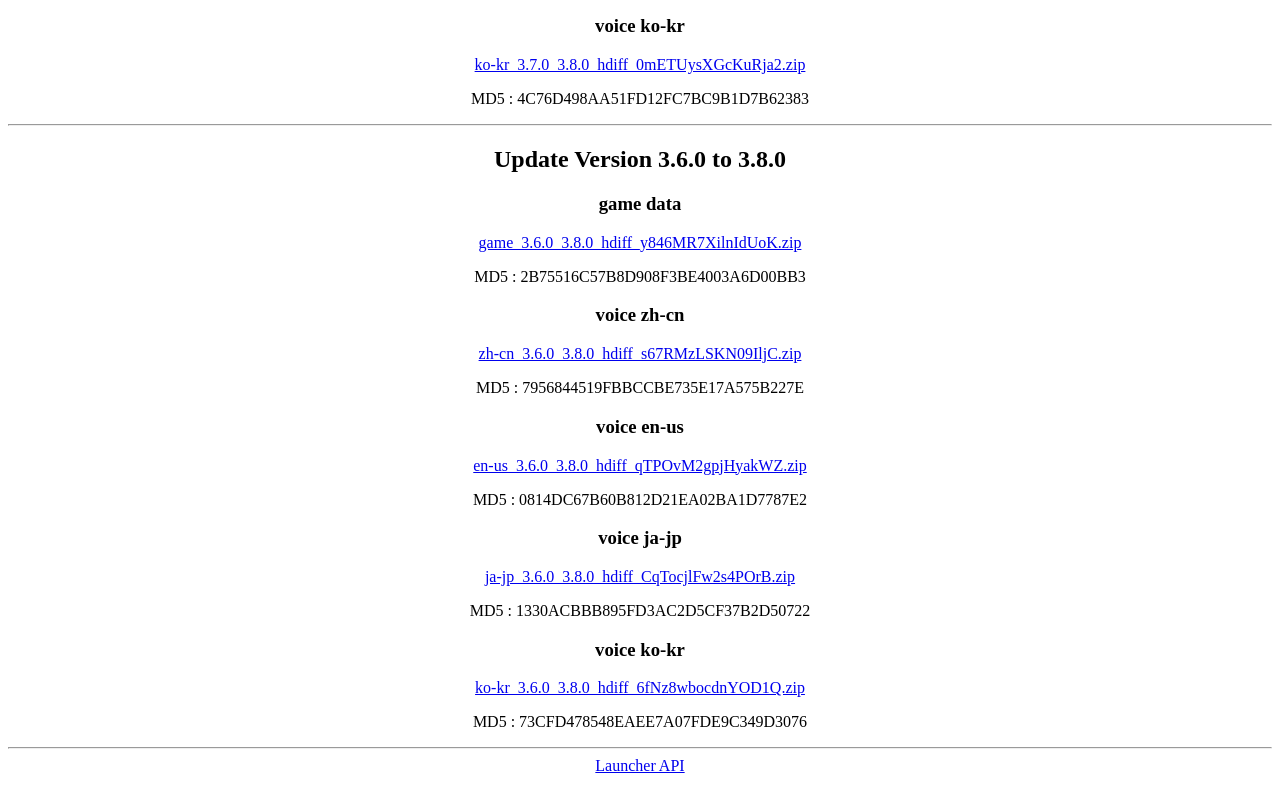
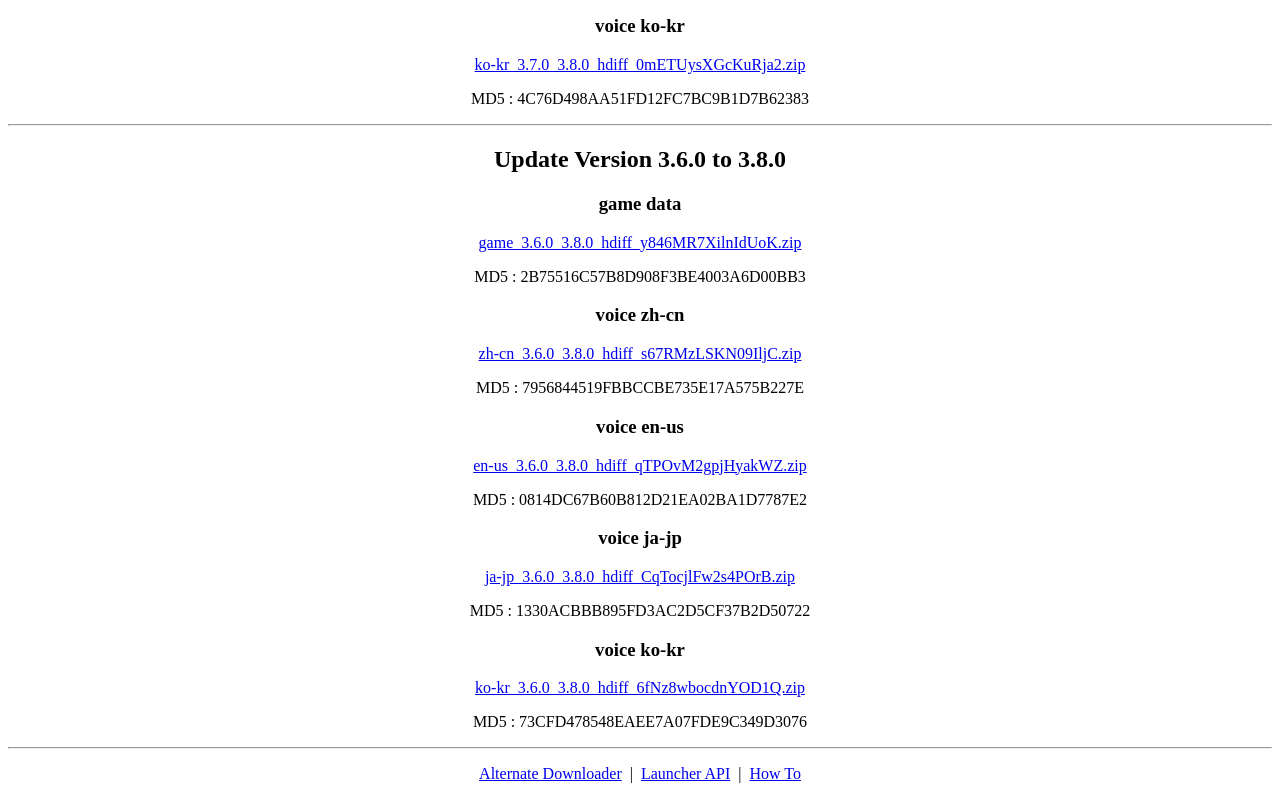
Before and after one commit to DevonTM/genshin-patch-page, a plain HTML site: page index.html in a window 1280 px wide. Shown: the part 579-1378 px from the top of the page. Drawn offline with Linux system fonts and the light colour scheme.

Commit message:
Update Version 3.7.0 to 3.8.0

```diff
--- a/index.html
+++ b/index.html
@@ -2,9 +2,10 @@
 <html lang="en">
 <head>
   <meta charset="UTF-8">
-  <meta name="google-site-verification" content="hifB89GvEaN4tFtjKJueiv7cOO7nvbKJwIuCtmd2Ewc">
   <meta name="viewport" content=
   "width=device-width, initial-scale=1.0">
+  <meta name="google-site-verification" content=
+  "hifB89GvEaN4tFtjKJueiv7cOO7nvbKJwIuCtmd2Ewc">
   <meta name="description" content=
   "Genshin Impact update patches direct download links and MD5 checksums. These links are sourced from the Genshin launcher API.">
   <link rel="canonical" href="https://genshin-patch.pages.dev">
@@ -49,9 +50,13 @@
     "https://autopatchhk.yuanshen.com/client_app/update/hk4e_global/10/ko-kr_3.6.0_3.8.0_hdiff_6fNz8wbocdnYOD1Q.zip">ko-kr_3.6.0_3.8.0_hdiff_6fNz8wbocdnYOD1Q.zip</a>
     <p>MD5 : 73CFD478548EAEE7A07FDE9C349D3076</p>
     <hr>
-    <a href=
+    <p><a href=
+    "https://github.com/DevonTM/genshin-updater">Alternate
+    Downloader</a> &nbsp;|&nbsp; <a href=
     "https://hk4e-launcher-static.hoyoverse.com/hk4e_global/mdk/launcher/api/resource?channel_id=1&amp;key=gcStgarh&amp;launcher_id=10&amp;sub_channel_id=0"
-    target="_blank">Launcher API</a>
+    target="_blank">Launcher API</a> &nbsp;|&nbsp; <a href=
+    "https://www.google.com/search?q=How+to+manually+update+Genshin+Impact+on+PC">
+    How To</a></p>
   </div>
 </body>
 </html>
```
